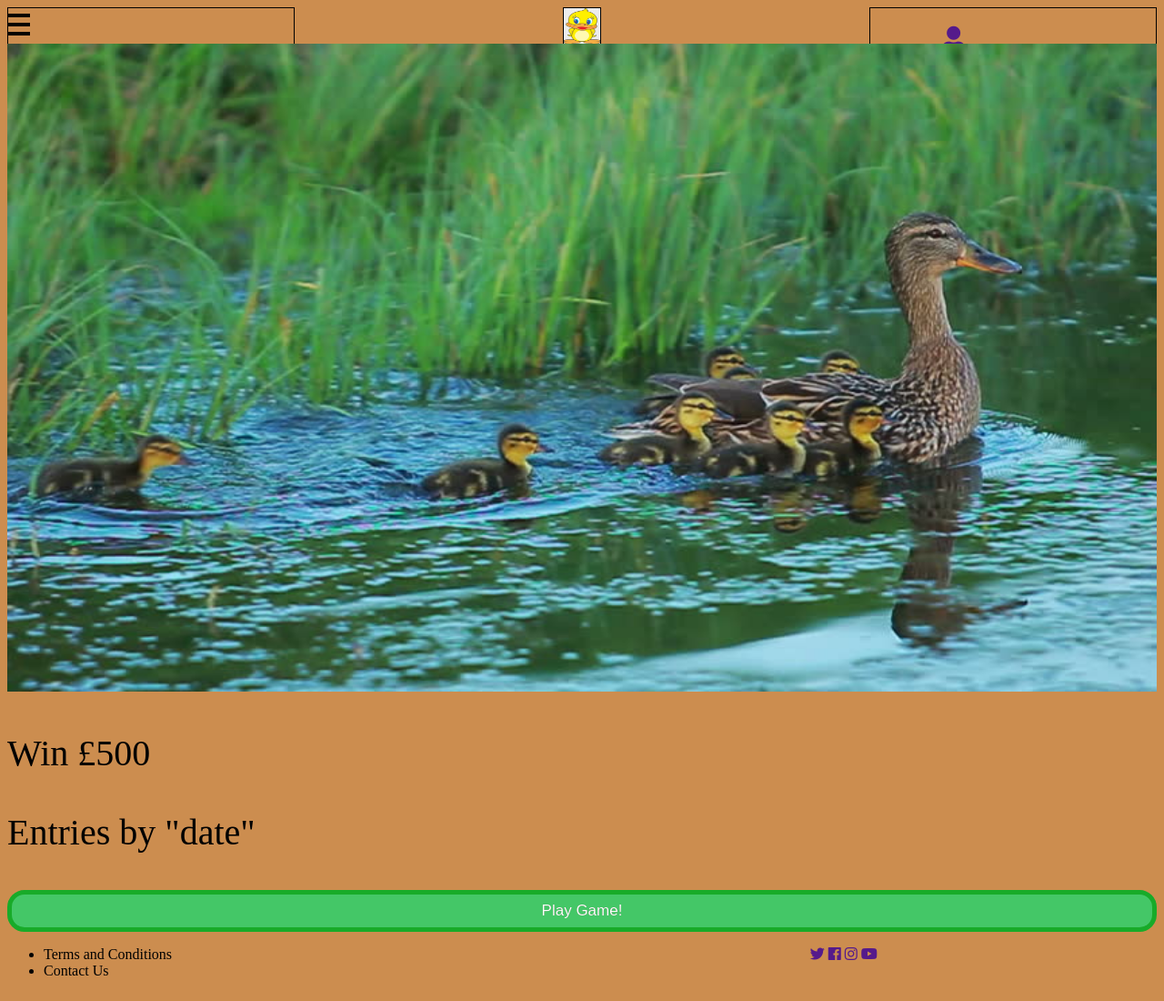
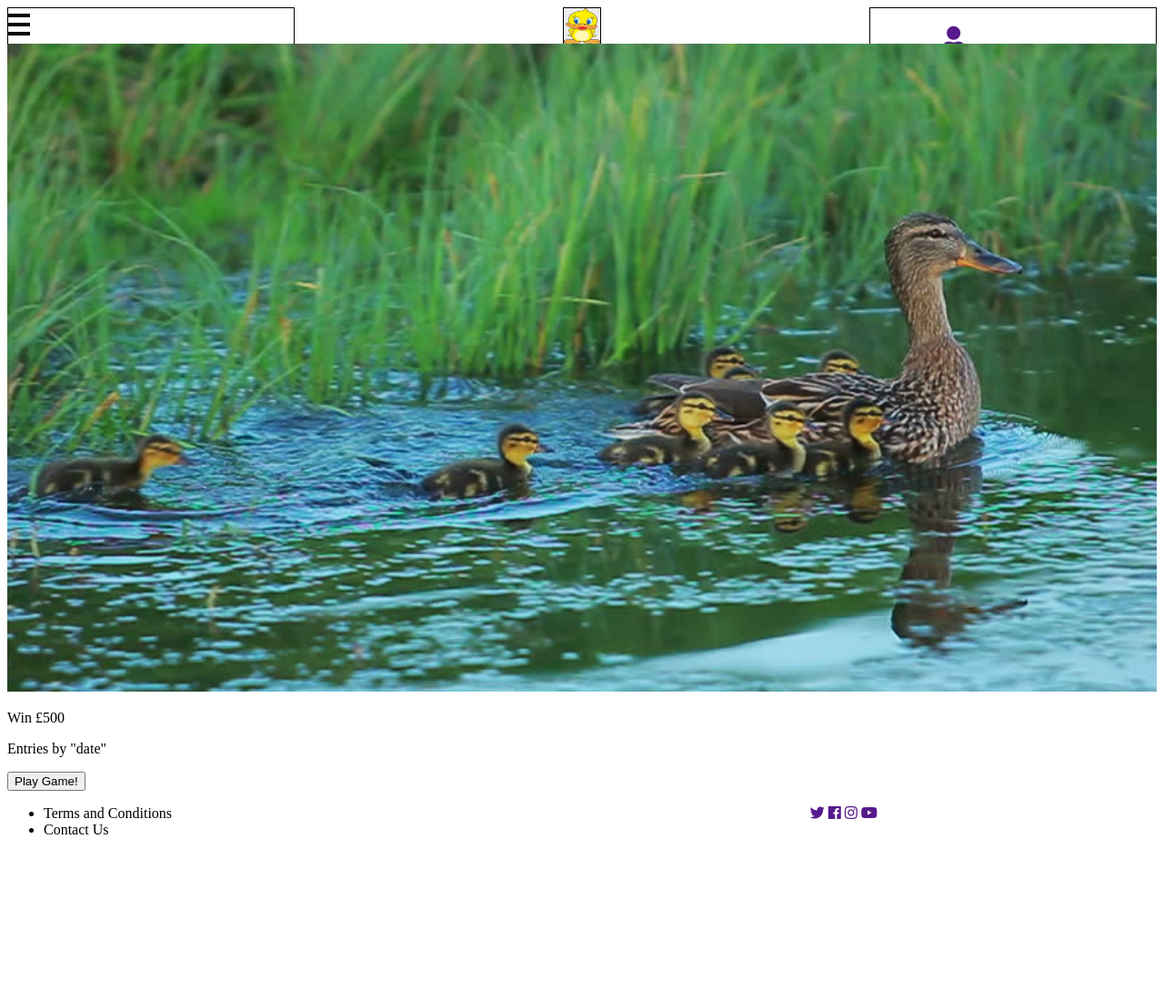
Before and after one commit to DeanFlint/quacky-races, a Node server app: page / in a window 1280 px wide. Shown: the whole page at 91% size. After the commit the page ends 917 px from the top, so only its background shows below. Run offline with Node 20, Linux system fonts and the light colour scheme; some libraries are stand-ins or nearby versions.

Commit message:
move layout to index css

```diff
--- a/public/css/layout.css
+++ b/public/css/layout.css
@@ -1,64 +1,14 @@
 /* Mobile */
-#playButton{
-    border: 20px solid #2C8E60;
-    width: 100%;
-    background-color: #2C8E60;
-    font-size: 20px;
-    font-family: monospace;
 
-    }
-    .myButton {
-        background-color:#44c767;
-        -moz-border-radius:19px;
-        -webkit-border-radius:19px;
-        border-radius:19px;
-        border:5px solid #18ab29;
-        display:inline-block;
-        cursor:pointer;
-        color:#ffffff;
-        font-family:Arial;
-        font-size:17px;
-        padding:8px 76px;
-        text-decoration:none;
-        text-shadow:0px 0px 0px #2f6627;
-        width: 100%;
-
-    }
-    .myButton:hover {
-        background-color:#5cbf2a;
-    }
-    .myButton:active {
-        position:relative;
-        top:1px;
-    }
-
-body{
-    background-color:#CC8D4F;
-}
-
-p{
-    font-size: 40px;
-}
 
 
 
 /* Tablet */
-@media only screen and (min-width: 768px) {
-
-}
+@media only screen and (min-width: 768px) {}
 
 /* Desktop */
 @media only screen and (min-width: 1200px) {
-    #playButton{
-        border: 100px solid #2C8E60;
-        width: 100%;
-        background-color: #2C8E60;
-        font-size: 40px;
-        }
 
-    button:hover{
-        color:#CC8D4F;
-    }
 
 
 }
```
